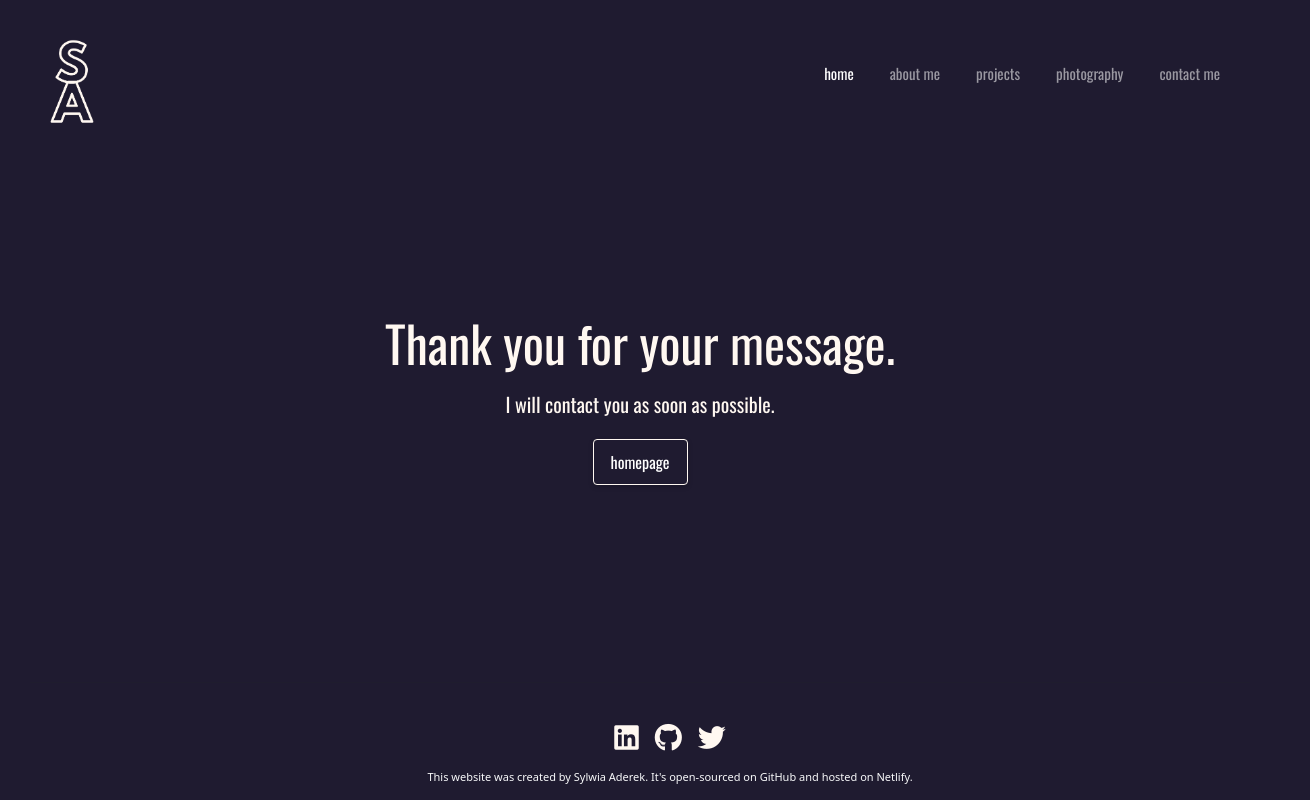
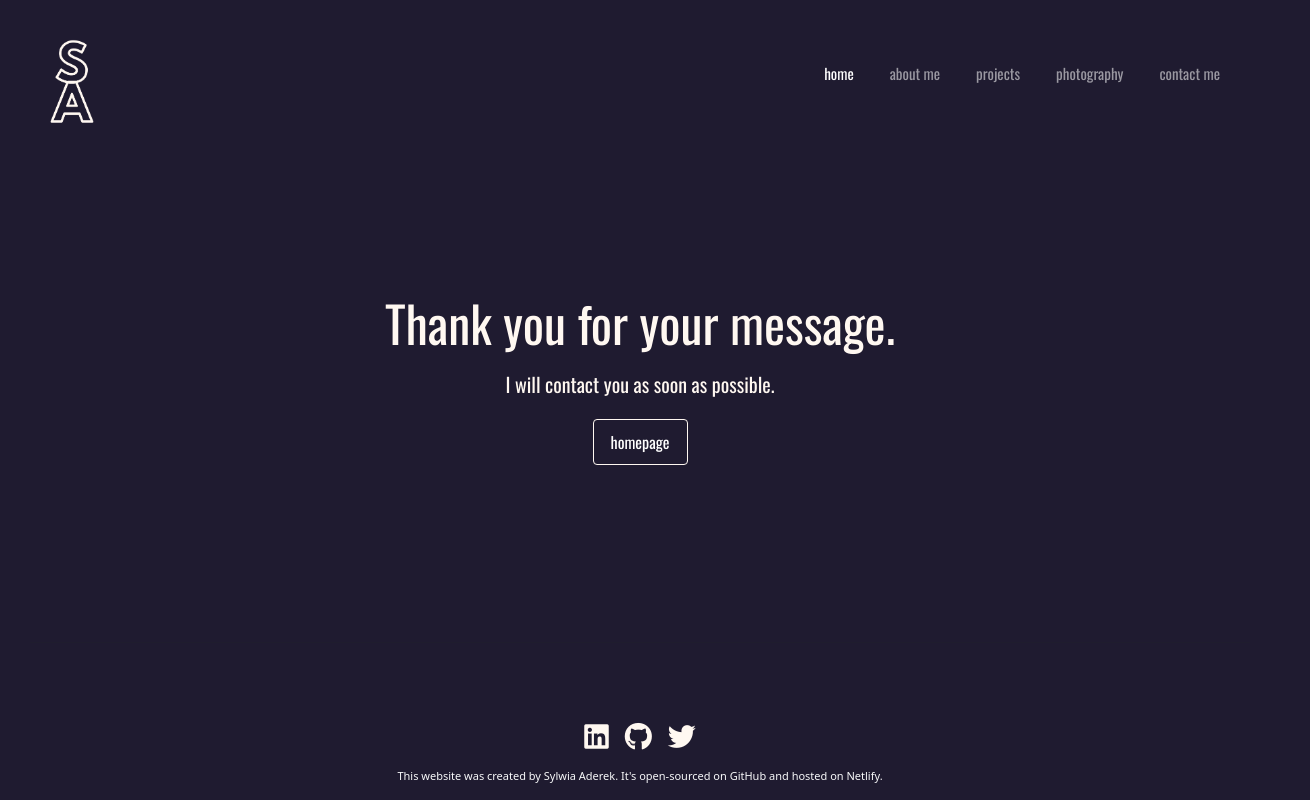
Before and after one commit to syl-ade/homework_week3, a website: page mailsent.html in a window 1280 px wide. Shown: the whole page, 1310 px wide, since content can reach past the window. Drawn offline with nearby package versions, Linux system fonts and the light colour scheme.

Commit message:
Fixed footer

```diff
--- a/mailsent.html
+++ b/mailsent.html
@@ -64,7 +64,8 @@
 
   </body>
   <hr>
-  <footer class="mt-3 mb-3">
+  <div class="d-flex justify-content-center">
+    <footer class="pt-2 pb-3">
       <div class="container d-flex justify-content-center">
         <a href="https://www.linkedin.com/in/sylwiaaderek/" target="blank"><i class="fab fa-linkedin fs-3 me-3" ></i></a>
      <a href="https://github.com/syl-ade" target="blank"> <i class="fab fa-github fs-3 me-3"></i></a>
@@ -73,5 +74,7 @@
     </div>
     <div class= "text-center mt-3 text-light footer">This website was created by Sylwia Aderek. It's open-sourced on  <a href="https://github.com/syl-ade/portfolio.git" target="_blank" class="text-light text-decoration-none">GitHub</a>  and hosted on Netlify.</div>
 
+
     </footer>
+    </div>
   </html>
--- a/style.css
+++ b/style.css
@@ -1,13 +1,9 @@
-
-html
-{
+html{
   height: 100%;
 }
-
 :root {
   --primary-color: #1f1b30;
   --secondary-color: #fff8f1;
-  --box-shadow: 0 2px 5px rgba(0, 0, 0, 0.2);
   --primary-font: 'Oswald', sans-serif;
   --secondary-font: 'EB Garamond', serif;
 }
@@ -19,11 +15,11 @@ body{
   }
 
   footer{
+    background-color: var(--primary-color);
     font-size: 11px;
-    position:absolute;
+    position:fixed;
    bottom:0;
    width:100%;
-   height:60px;
   }
 
   h2,
@@ -143,15 +139,11 @@ a:focus,a:active {
 
 div.hero{
   z-index: -1;
-  margin: auto;
-  height: 65%;
+  height: 60%;
   display: flex;
   flex-direction: column;
   justify-content: center;
   align-items: center;
-
-
-
 }
 
 .nav-link {
@@ -162,6 +154,9 @@ div.projects{
 margin-top:60px;
 }
 
+.about-me, .projects{
+  margin-bottom: 100px;
+}
 
 .container {
   max-width: 800px;
```
Also changed, not shown: about.html (+3 -1 lines), contact.html (+4 -2 lines), index.html (+4 -3 lines), photography.html (+4 -1 lines), projects.html (+5 -3 lines). Lines whose indentation alone changed are shown as unchanged.
